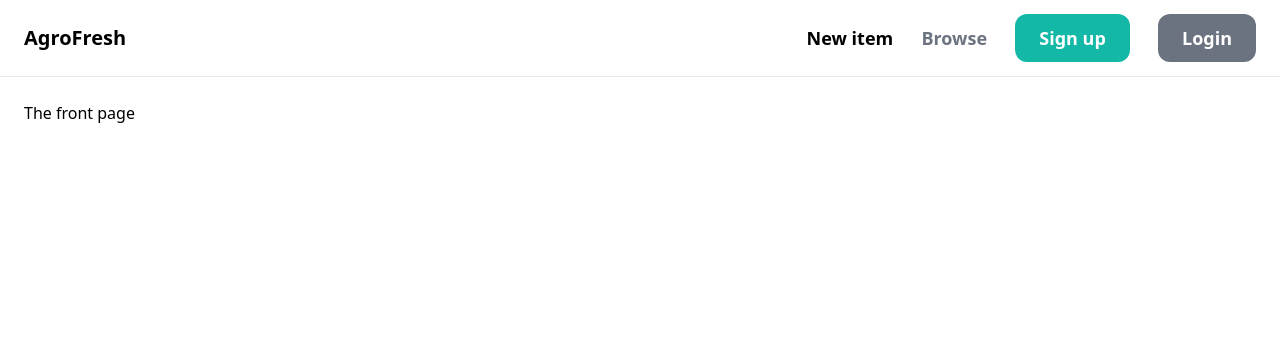
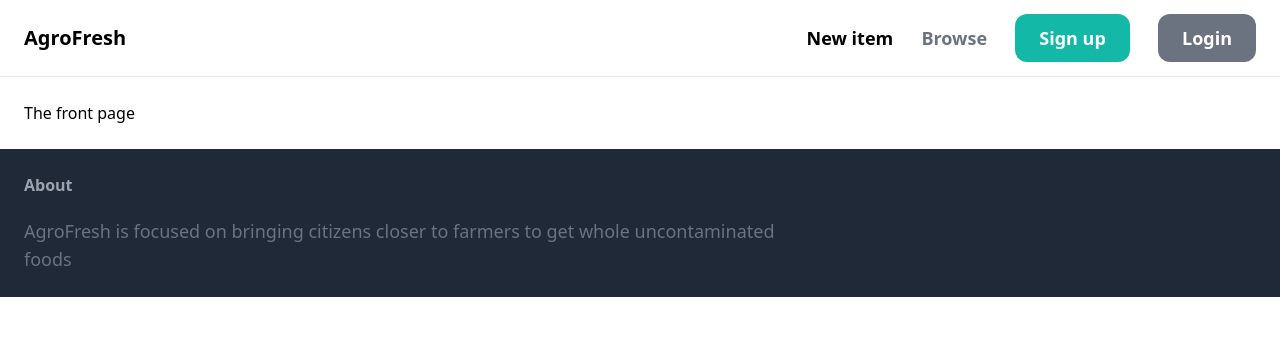
Before and after one commit to Tomiwa-Akinola/AgroFresh, a Django app: page / in a window 1280 px wide. Shown: the top 337 px of the page. Run offline with Django 4.2, Linux system fonts and the light colour scheme; some libraries are stand-ins or nearby versions.

Commit message:
added footer section

```diff
--- a/core/templates/core/base.html
+++ b/core/templates/core/base.html
@@ -21,12 +21,18 @@
 				<a href="#" class="px-6 py-3 text-lg font-semibold bg-teal-500 text-white rounded-xl hover:bg-teal-700">Sign up</a>
 				<a href="#" class="px-6 py-3 text-lg font-semibold bg-gray-500 text-white rounded-xl hover:bg-gray-700">Login</a>
 			</div>
-
 		</nav>
 
 		<div class="px-6 py-6">
 			{% block content %}
 			{% endblock %}
 		</div>
+
+		<footer class="py-6 px-6 flex justify-between bg-gray-800">
+			<div class="w-2/3 pr-10">
+				<h3 class="mb-5 font-semibold text-gray-400">About</h3>
+
+				<p class="text-lg text-gray-500">AgroFresh is focused on bringing citizens closer to farmers to get whole uncontaminated foods</p>
+		</footer>
 	</body>
 </html>
```
